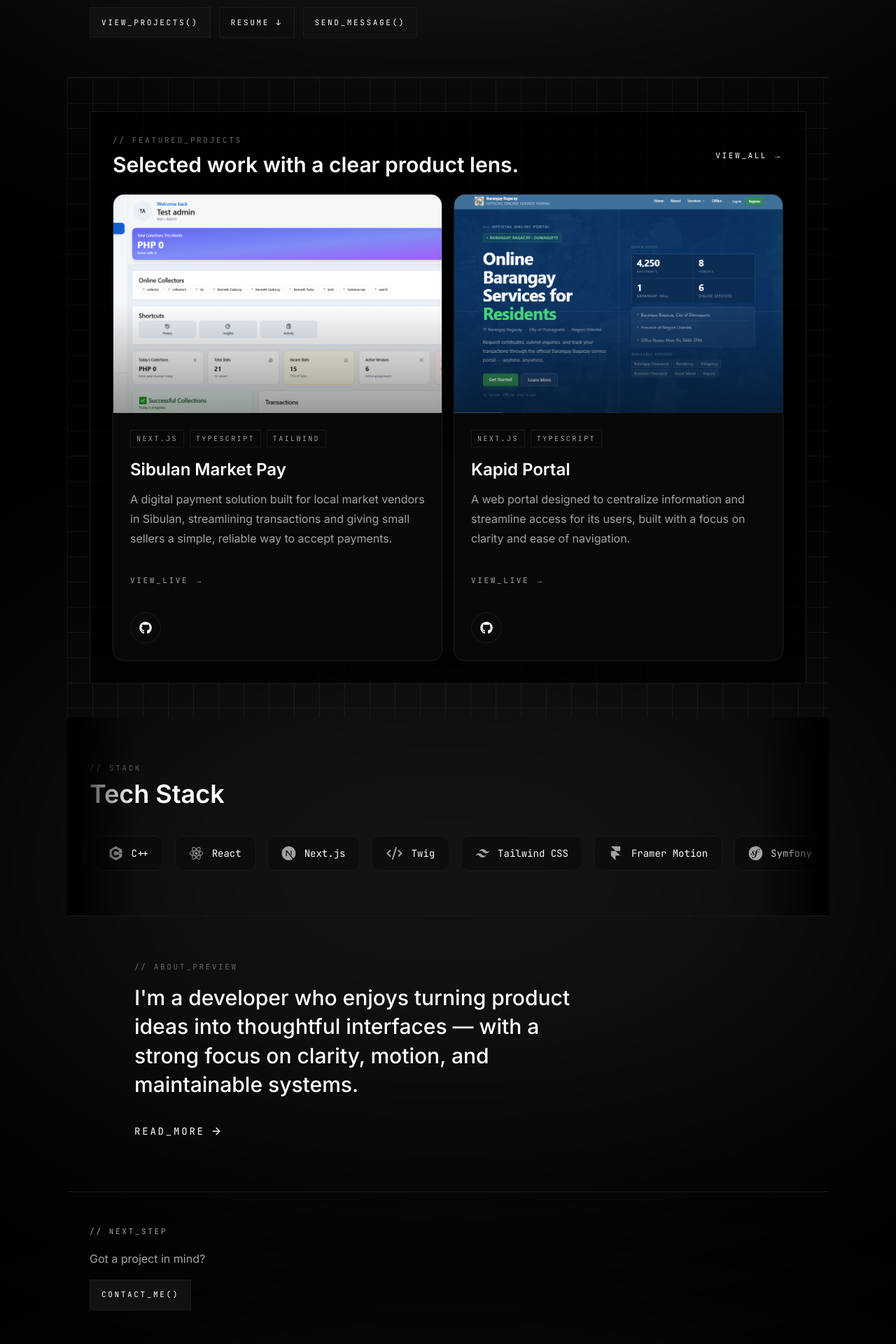
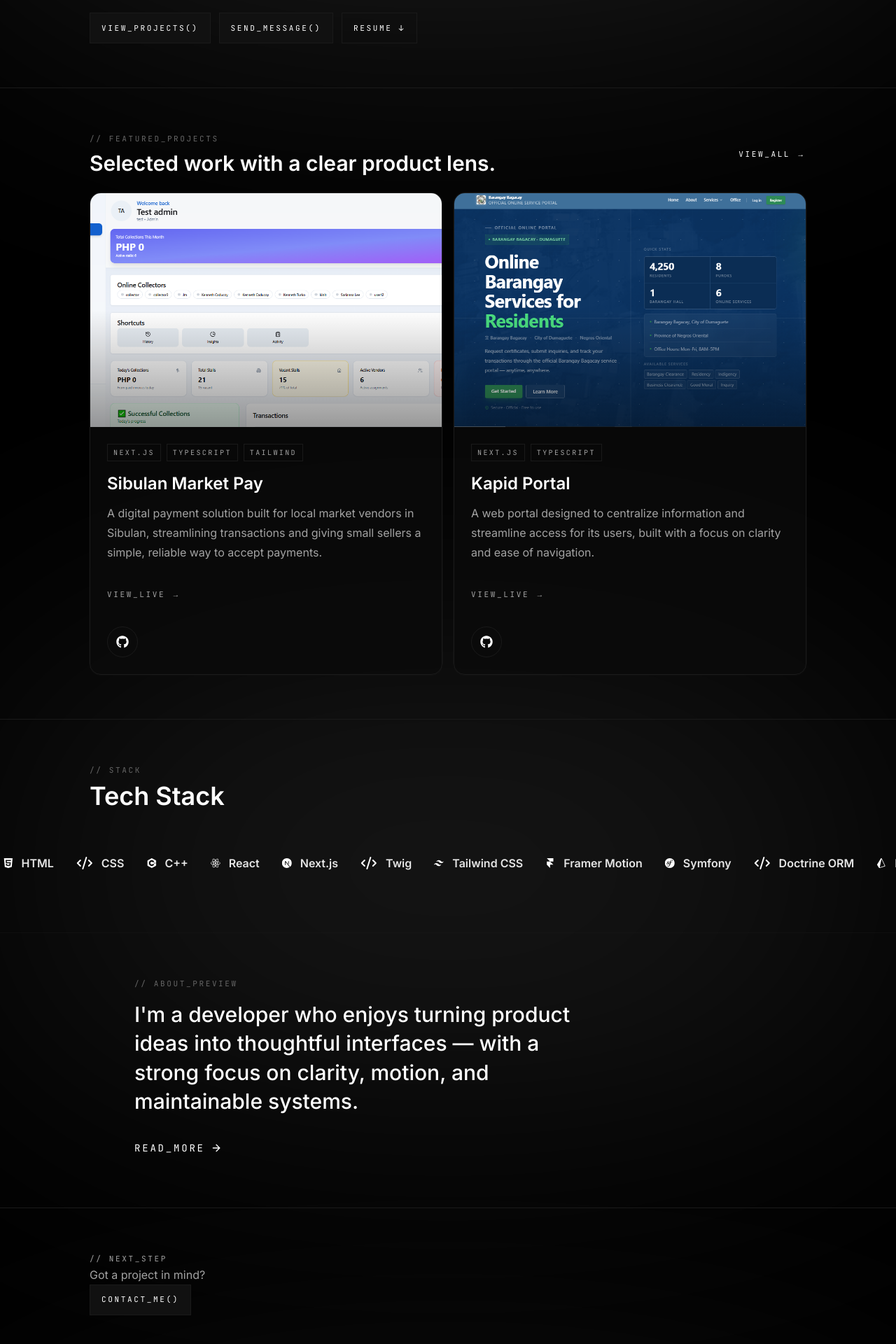
Before and after one commit to caducoykenneth1-dot/Portfolio, a Next.js app: page / in a window 1280 px wide. Shown: the part 460-2380 px from the top of the page at 70% size. Built offline with nearby package versions, Linux system fonts and the light colour scheme.

Commit message:
Changed the Design. (NOT DONE)

```diff
--- a/src/app/globals.css
+++ b/src/app/globals.css
@@ -59,5 +59,5 @@ textarea {
 }
 
 .animate-marquee {
-  animation: marquee 30s linear infinite;
+  animation: marquee 45s linear infinite;
 }
--- a/src/app/page.tsx
+++ b/src/app/page.tsx
@@ -4,6 +4,7 @@ import { TechStack } from "@/src/components/home/TechStack";
 import { AboutPreview } from "@/src/components/home/AboutPreview";
 import { CallToAction } from "@/src/components/home/CallToAction";
 import { SectionReveal } from "@/src/components/home/SectionReveal";
+import { Section } from "@/src/components/layout/Section";
 import { projects } from "@/src/lib/projects";
 
 export default async function HomePage() {
@@ -11,18 +12,34 @@ export default async function HomePage() {
 
   return (
     <main className="mx-auto flex w-full max-w-6xl flex-1 flex-col px-4 py-8 sm:px-6 lg:px-8">
-      <Hero />
       <SectionReveal>
-        <FeaturedProjects projects={featuredProjects} />
+        <Section>
+          <Hero />
+        </Section>
       </SectionReveal>
+
+      <SectionReveal>
+        <Section>
+          <FeaturedProjects projects={featuredProjects} />
+        </Section>
+      </SectionReveal>
+
       <SectionReveal delay={0.05}>
-        <TechStack />
+        <Section borderClassName="bg-base-800/40">
+          <TechStack />
+        </Section>
       </SectionReveal>
+
       <SectionReveal delay={0.1}>
-        <AboutPreview />
+        <Section>
+          <AboutPreview />
+        </Section>
       </SectionReveal>
+
       <SectionReveal delay={0.15}>
-        <CallToAction />
+        <Section noBorder>
+          <CallToAction />
+        </Section>
       </SectionReveal>
     </main>
   );
--- a/src/components/home/AboutPreview.tsx
+++ b/src/components/home/AboutPreview.tsx
@@ -1,18 +1,11 @@
 "use client";
 
-import { motion } from "framer-motion";
 import { ArrowRight } from "lucide-react";
 import Link from "next/link";
 
 export function AboutPreview() {
   return (
-    <motion.section
-      initial={{ opacity: 0, y: 20 }}
-      whileInView={{ opacity: 1, y: 0 }}
-      viewport={{ once: true, margin: "-100px" }}
-      transition={{ duration: 0.5 }}
-      className="border-t border-base-800 px-4 py-16 sm:px-6 lg:px-8"
-    >
+    <div>
       <div className="mx-auto max-w-4xl">
         <p className="mb-4 font-mono text-[11px] uppercase tracking-[0.24em] text-base-500">
           // about_preview
@@ -37,6 +30,6 @@ export function AboutPreview() {
           />
         </Link>
       </div>
-    </motion.section>
+    </div>
   );
 }
--- a/src/components/home/CallToAction.tsx
+++ b/src/components/home/CallToAction.tsx
@@ -2,12 +2,12 @@ import Link from "next/link";
 
 export function CallToAction() {
   return (
-    <section className="space-y-4 border-t border-base-800 px-4 py-10 sm:px-6 sm:py-12 lg:px-8">
+    <>
       <h2 className="font-mono text-[11px] uppercase tracking-[0.24em] text-base-300">// next_step</h2>
       <p className="max-w-2xl text-sm leading-7 text-base-300 sm:text-base">Got a project in mind?</p>
       <Link href="/contact" className="inline-flex min-h-[44px] items-center border border-base-800 bg-base-900 px-4 py-2 font-mono text-[11px] uppercase tracking-[0.24em] text-white transition hover:border-white hover:bg-black">
         contact_me()
       </Link>
-    </section>
+    </>
   );
 }
--- a/src/components/home/FeaturedProjects.tsx
+++ b/src/components/home/FeaturedProjects.tsx
@@ -8,16 +8,7 @@ interface FeaturedProjectsProps {
 
 export function FeaturedProjects({ projects }: FeaturedProjectsProps) {
   return (
-    <section className="relative overflow-hidden px-4 py-10 sm:px-6 sm:py-12 lg:px-8">
-      <div
-        className="absolute inset-0 opacity-[0.06]"
-        style={{
-          backgroundImage:
-            "linear-gradient(rgba(255,255,255,0.9) 1px, transparent 1px), linear-gradient(90deg, rgba(255,255,255,0.9) 1px, transparent 1px)",
-          backgroundSize: "36px 36px",
-        }}
-      />
-      <div className="relative z-10 space-y-6 rounded-none border border-base-800 bg-black/80 p-4 sm:p-6 md:p-8">
+    <div className="space-y-6">
       <div className="flex flex-col gap-3 sm:flex-row sm:items-center sm:justify-between">
         <div>
           <p className="font-mono text-[11px] uppercase tracking-[0.24em] text-base-500">
@@ -47,6 +38,5 @@ export function FeaturedProjects({ projects }: FeaturedProjectsProps) {
         </div>
       )}
     </div>
-    </section>
   );
 }
--- a/src/components/home/Hero.tsx
+++ b/src/components/home/Hero.tsx
@@ -59,8 +59,7 @@ export function Hero() {
   }, []);
 
   return (
-    <section className="border-b border-base-800 px-4 py-10 sm:px-6 sm:py-14 lg:px-8">
-      <motion.div initial={{ opacity: 0, y: 12 }} animate={{ opacity: 1, y: 0 }} transition={{ duration: 0.35 }} className="space-y-5">
+    <motion.div initial={{ opacity: 0, y: 12 }} animate={{ opacity: 1, y: 0 }} transition={{ duration: 0.35 }} className="space-y-5">
         <motion.p initial={{ opacity: 0 }} animate={{ opacity: 1 }} transition={{ duration: 0.4 }} className="font-mono text-[11px] uppercase tracking-[0.3em] text-base-500">
           available for freelance & product roles
         </motion.p>
@@ -81,6 +80,9 @@ export function Hero() {
           <Button href="/projects" className="min-h-[44px]">
             view_projects()
           </Button>
+          <Button href="/contact" className="min-h-[44px]">
+            send_message()
+          </Button>
           <a
             href="/KENNETH_DARON_CADUCOY_RESUME.pdf"
             target="_blank"
@@ -90,11 +92,7 @@ export function Hero() {
           >
             resume ↓
           </a>
-          <Button href="/contact" className="min-h-[44px]">
-            send_message()
-          </Button>
         </motion.div>
       </motion.div>
-    </section>
   );
 }
--- a/src/components/home/TechStack.tsx
+++ b/src/components/home/TechStack.tsx
@@ -43,9 +43,9 @@ const techItems: TechItem[] = [
 
 function TechCard({ item }: { item: TechItem }) {
   return (
-    <div className="flex shrink-0 items-center gap-3 rounded-xl border border-base-800 bg-base-950/60 px-5 py-3 mx-2">
-      <span className="text-xl text-base-300">{item.icon}</span>
-      <span className="whitespace-nowrap font-mono text-sm text-base-200">{item.name}</span>
+    <div className="flex shrink-0 items-center gap-3">
+      <span className="text-sm text-base-400">{item.icon}</span>
+      <span className="whitespace-nowrap font-semibold text-base text-base-100">{item.name}</span>
     </div>
   );
 }
@@ -54,24 +54,21 @@ export function TechStack() {
   const looped = [...techItems, ...techItems];
 
   return (
-    <section className="relative overflow-hidden py-16">
-      <div className="mb-10 px-4 sm:px-6 lg:px-8">
+    <>
+      <div className="mb-10">
         <p className="mb-2 font-mono text-[11px] uppercase tracking-[0.24em] text-base-500">
           // stack
         </p>
         <h2 className="text-3xl font-semibold text-white md:text-4xl">Tech Stack</h2>
       </div>
 
-      <div className="pointer-events-none absolute inset-y-0 left-0 z-10 w-24 bg-gradient-to-r from-black to-transparent" />
-      <div className="pointer-events-none absolute inset-y-0 right-0 z-10 w-24 bg-gradient-to-l from-black to-transparent" />
-
-      <div className="group flex overflow-hidden">
-        <div className="flex animate-marquee group-hover:[animation-play-state:paused]">
+      <div className="group relative left-1/2 right-1/2 -mx-[50vw] w-screen overflow-hidden">
+        <div className="flex w-max animate-marquee items-center gap-8 py-6 group-hover:[animation-play-state:paused]">
           {looped.map((item, i) => (
             <TechCard key={`${item.name}-${i}`} item={item} />
           ))}
         </div>
       </div>
-    </section>
+    </>
   );
 }
--- /dev/null
+++ b/src/components/layout/Section.tsx
@@ -0,0 +1,29 @@
+import React from "react";
+
+interface SectionProps {
+  children: React.ReactNode;
+  className?: string;
+  noBorder?: boolean;
+  borderClassName?: string;
+}
+
+export function Section({ children, className = "", noBorder = false, borderClassName = "bg-base-800" }: SectionProps) {
+  const sanitizedClassName = className
+    .split(" ")
+    .filter(
+      (token) =>
+        !token.startsWith("border") && !token.startsWith("rounded") && !token.startsWith("bg-")
+    )
+    .join(" ");
+
+  return (
+    <section className={`relative overflow-visible ${sanitizedClassName}`.trim()}>
+      <div className="px-4 py-10 sm:px-6 sm:py-14 lg:px-8 lg:py-16">{children}</div>
+      {!noBorder && (
+        <div className={`absolute bottom-0 left-[calc(-50vw+50%)] right-[calc(-50vw+50%)] h-px ${borderClassName}`} />
+      )}
+    </section>
+  );
+}
+
+export default Section;
```
Lines whose indentation alone changed are shown as unchanged.
